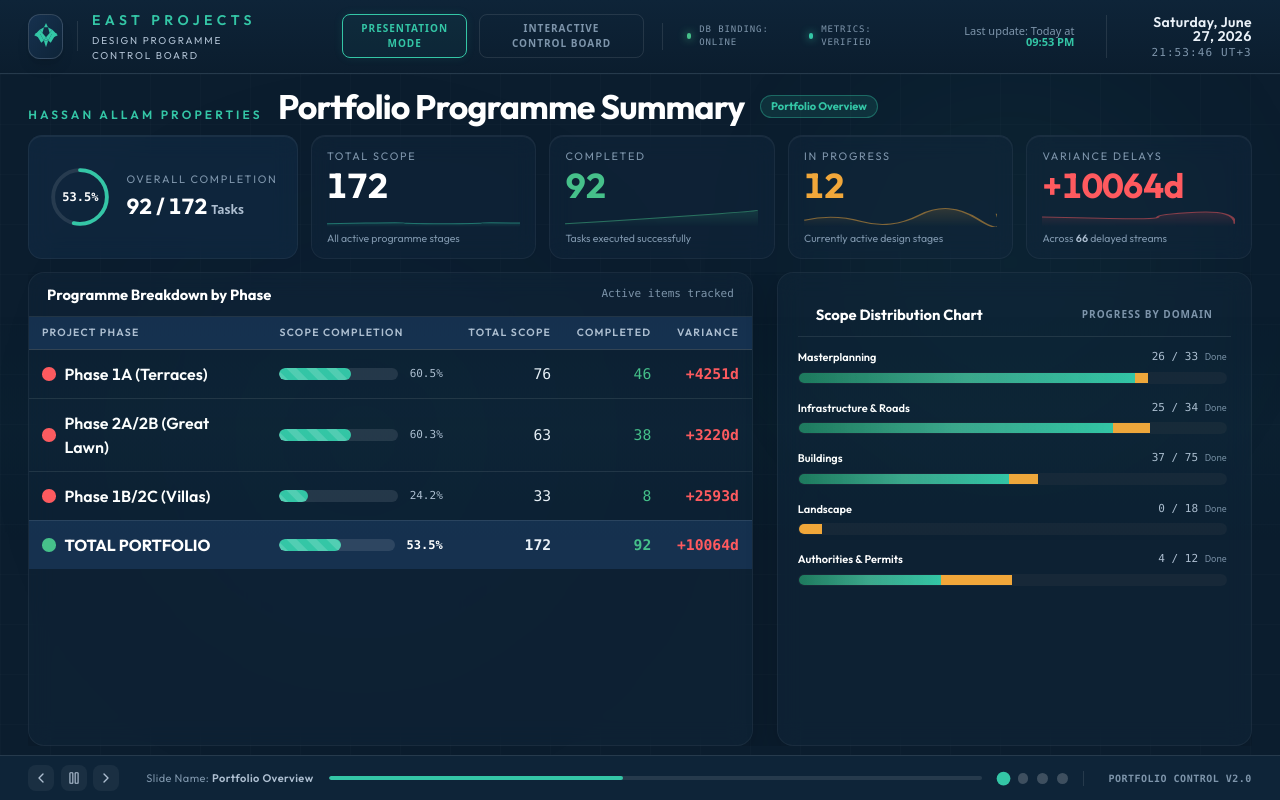
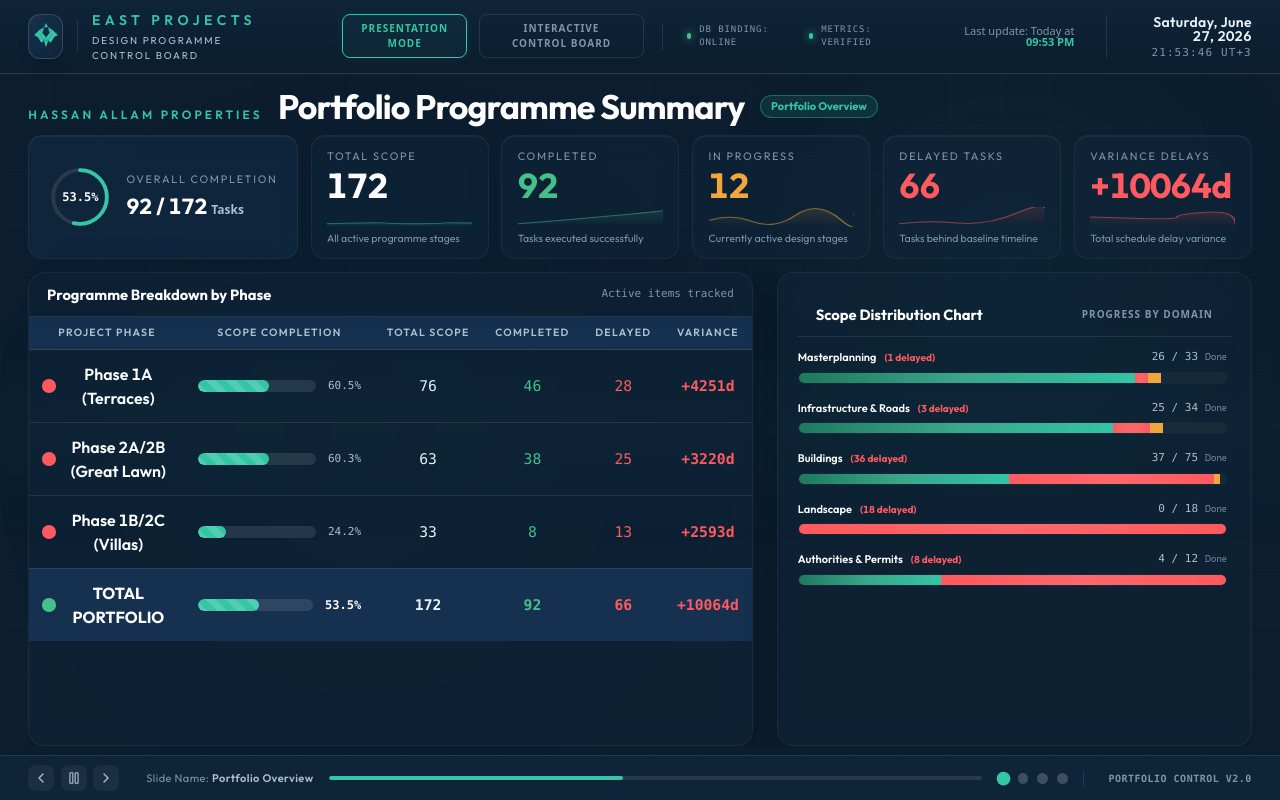
Before and after one commit to Hussammamdouh/HAP, a Next.js app: page / in a window 1280 px wide. Built offline with nearby package versions, Linux system fonts and the light colour scheme.

Commit message:
Presentation Mode demo done

```diff
--- a/app/globals.css
+++ b/app/globals.css
@@ -185,7 +185,7 @@ body {
 }
 
 .kpis.p {
-  grid-template-columns: auto repeat(4, 1fr);
+  grid-template-columns: auto repeat(5, minmax(0, 1fr));
 }
 
 .kpis.s {
@@ -272,7 +272,7 @@ body {
   border: 1px solid rgba(255, 255, 255, 0.05);
   border-radius: 14px;
   padding: 1.2vh 1.5vw;
-  min-width: 13vw;
+  min-width: 0;
   box-shadow: inset 0 1px 0 rgba(255, 255, 255, 0.05);
 }
 
@@ -390,7 +390,7 @@ thead th {
   text-transform: uppercase;
   color: var(--ink2);
   font-weight: 600;
-  text-align: left;
+  text-align: center;
   padding: 1.0vh 1.0vw;
   border-bottom: 1px solid var(--line2);
   white-space: nowrap;
@@ -411,6 +411,7 @@ tbody td {
   border-bottom: 1px solid var(--line);
   font-size: clamp(11px, 1.06vw, 16px);
   vertical-align: middle;
+  text-align: center;
 }
 
 tbody tr:last-child td {
@@ -543,6 +544,7 @@ td.days {
 .proj {
   display: flex;
   align-items: center;
+  justify-content: center;
   gap: .7vw;
   font-weight: 700;
   font-size: clamp(13px, 1.25vw, 19px);
@@ -606,7 +608,7 @@ td.days {
 }
 
 td.num {
-  text-align: right;
+  text-align: center;
   font-variant-numeric: tabular-nums;
 }
 
--- a/app/page.tsx
+++ b/app/page.tsx
@@ -220,16 +220,19 @@ export default function ControlBoardDashboard() {
       const scopeTasks = tasks.filter(t => t.scope === scopeName);
       const total = scopeTasks.length;
       const completed = scopeTasks.filter(t => t.status === 'Complete').length;
-      const inProgress = scopeTasks.filter(t => t.status === 'In Progress').length;
-      const notStarted = scopeTasks.filter(t => t.status === 'Not Started').length;
+      const delayed = scopeTasks.filter(t => t.status !== 'Complete' && getDelayDays(t.bFinish, t.fFinish) > 0).length;
+      const inProgress = scopeTasks.filter(t => t.status === 'In Progress' && getDelayDays(t.bFinish, t.fFinish) <= 0).length;
+      const notStarted = scopeTasks.filter(t => t.status === 'Not Started' && getDelayDays(t.bFinish, t.fFinish) <= 0).length;
 
       return {
         name: scopeName,
         total,
         completed,
+        delayed,
         inProgress,
         notStarted,
         completedPercent: total > 0 ? (completed / total) * 100 : 0,
+        delayedPercent: total > 0 ? (delayed / total) * 100 : 0,
         inProgressPercent: total > 0 ? (inProgress / total) * 100 : 0,
         notStartedPercent: total > 0 ? (notStarted / total) * 100 : 0
       };
@@ -580,6 +583,24 @@ export default function ControlBoardDashboard() {
                   </div>
 
                   <div className="kpi alarm">
+                    <div className="lab">Delayed Tasks</div>
+                    <div className="val text-[#ff5a5f] font-serif-lux">{portfolioStats.delayed}</div>
+                    <div className="w-full h-5 mt-1 overflow-hidden opacity-50">
+                      <svg className="w-full h-full" viewBox="0 0 100 30" preserveAspectRatio="none">
+                        <defs>
+                          <linearGradient id="glow-red-delayed" x1="0" y1="0" x2="0" y2="1">
+                            <stop offset="0%" stopColor="#ff5a5f" stopOpacity="0.3" />
+                            <stop offset="100%" stopColor="#ff5a5f" stopOpacity="0" />
+                          </linearGradient>
+                        </defs>
+                        <path d="M0,25 Q20,20 40,24 T80,10 T100,2" fill="none" stroke="#ff5a5f" strokeWidth="1.5" />
+                        <path d="M0,25 Q20,20 40,24 T80,10 T100,2 L100,30 L0,30 Z" fill="url(#glow-red-delayed)" />
+                      </svg>
+                    </div>
+                    <div className="foot mt-1">Tasks behind baseline timeline</div>
+                  </div>
+
+                  <div className="kpi alarm">
                     <div className="lab">Variance Delays</div>
                     <div className="val text-[#ff5a5f] font-serif-lux">+{portfolioStats.totalDelayDays}d</div>
                     <div className="w-full h-5 mt-1 overflow-hidden opacity-50">
@@ -594,7 +615,7 @@ export default function ControlBoardDashboard() {
                         <path d="M0,15 T30,17 T60,15 T80,8 T100,25 L100,30 L0,30 Z" fill="url(#glow-red)" />
                       </svg>
                     </div>
-                    <div className="foot mt-1">Across <b className="text-white">{portfolioStats.delayed}</b> delayed streams</div>
+                    <div className="foot mt-1">Total schedule delay variance</div>
                   </div>
                 </div>
 
@@ -611,11 +632,12 @@ export default function ControlBoardDashboard() {
                       <table>
                         <thead>
                           <tr>
-                            <th>Project Phase</th>
-                            <th>Scope Completion</th>
-                            <th style={{ textAlign: 'right' }}>Total Scope</th>
-                            <th style={{ textAlign: 'right' }}>Completed</th>
-                            <th style={{ textAlign: 'right' }}>Variance</th>
+                            <th style={{ textAlign: 'center' }}>Project Phase</th>
+                            <th style={{ textAlign: 'center' }}>Scope Completion</th>
+                            <th style={{ textAlign: 'center' }}>Total Scope</th>
+                            <th style={{ textAlign: 'center' }}>Completed</th>
+                            <th style={{ textAlign: 'center' }}>Delayed</th>
+                            <th style={{ textAlign: 'center' }}>Variance</th>
                           </tr>
                         </thead>
                         <tbody>
@@ -628,7 +650,7 @@ export default function ControlBoardDashboard() {
                                 </div>
                               </td>
                               <td>
-                                <div className="flex items-center gap-3">
+                                <div className="flex items-center justify-center gap-3">
                                   <div className="bar flex-grow max-w-[150px]">
                                     <i style={{ width: `${phase.completionPercent}%` }}></i>
                                   </div>
@@ -637,7 +659,8 @@ export default function ControlBoardDashboard() {
                               </td>
                               <td className="num font-mono">{phase.total}</td>
                               <td className="num font-mono text-[#46c08a]">{phase.completed}</td>
-                              <td className="num var text-right font-mono">
+                              <td className="num font-mono text-[#ff5a5f]">{phase.delayed}</td>
+                              <td className="num var text-center font-mono">
                                 {phase.totalDelayDays > 0 ? (
                                   <span className="late text-[#ff5a5f] font-semibold">+{phase.totalDelayDays}d</span>
                                 ) : (
@@ -656,7 +679,7 @@ export default function ControlBoardDashboard() {
                               </div>
                             </td>
                             <td>
-                              <div className="flex items-center gap-3">
+                              <div className="flex items-center justify-center gap-3">
                                 <div className="bar flex-grow max-w-[150px]">
                                   <i style={{ width: `${portfolioStats.completionPercent}%` }}></i>
                                 </div>
@@ -665,7 +688,8 @@ export default function ControlBoardDashboard() {
                             </td>
                             <td className="num font-bold font-mono">{portfolioStats.total}</td>
                             <td className="num font-bold font-mono text-[#46c08a]">{portfolioStats.completed}</td>
-                            <td className="num var text-right font-mono font-bold">
+                            <td className="num font-bold font-mono text-[#ff5a5f]">{portfolioStats.delayed}</td>
+                            <td className="num var text-center font-mono font-bold">
                               {portfolioStats.totalDelayDays > 0 ? (
                                 <span className="late text-[#ff5a5f]">+{portfolioStats.totalDelayDays}d</span>
                               ) : (
@@ -688,7 +712,12 @@ export default function ControlBoardDashboard() {
                       {scopeBreakdown.map((scope, idx) => (
                         <div key={idx} className="space-y-1.5">
                           <div className="flex justify-between items-center text-[11px]">
-                            <span className="text-white font-semibold">{scope.name}</span>
+                            <span className="text-white font-semibold">
+                              {scope.name}
+                              {scope.delayed > 0 && (
+                                <span className="text-[#ff5a5f] ml-2 text-[10px] font-bold">({scope.delayed} delayed)</span>
+                              )}
+                            </span>
                             <span className="text-[#aebfd1] font-mono">{scope.completed} / {scope.total} <small className="text-[#7e95ab] font-sans">Done</small></span>
                           </div>
                           {/* Stacked bar */}
@@ -698,6 +727,15 @@ export default function ControlBoardDashboard() {
                                 style={{ width: `${scope.completedPercent}%` }}
                                 className="h-full bg-gradient-to-r from-[#1f7a5e] to-[#34c6a6] transition-all duration-500 relative"
                                 title={`Complete: ${scope.completed}`}
+                              >
+                                <div className="absolute inset-0 bg-gradient-to-r from-white/0 via-white/10 to-white/0 w-full h-full animate-[pulse_2s_infinite]" />
+                              </div>
+                            )}
+                            {scope.delayedPercent > 0 && (
+                              <div
+                                style={{ width: `${scope.delayedPercent}%` }}
+                                className="h-full bg-[#ff5a5f] transition-all duration-500 relative"
+                                title={`Delayed: ${scope.delayed}`}
                               >
                                 <div className="absolute inset-0 bg-gradient-to-r from-white/0 via-white/10 to-white/0 w-full h-full animate-[pulse_2s_infinite]" />
                               </div>
@@ -827,20 +865,25 @@ export default function ControlBoardDashboard() {
 
                         <div className="space-y-3.5 flex-grow overflow-y-auto pr-1 scrollable-y">
                           {upcomingMilestones.map((t, idx) => (
-                            <div key={idx} className="bg-white/5 border border-white/5 hover:border-white/10 transition-colors rounded-xl p-3 flex items-center gap-3">
-                              <div className="w-7 h-7 rounded-lg bg-[#f1a73a]/10 border border-[#f1a73a]/25 flex items-center justify-center shrink-0">
-                                <Clock size={14} className="text-[#f1a73a]" />
+                            <div key={idx} className="bg-white/5 border border-white/5 hover:border-white/10 transition-colors rounded-xl p-3 flex items-start gap-3">
+                              <div className="w-8 h-8 rounded-full bg-gradient-to-br from-[#34c6a6] to-[#0e2438] border border-white/10 flex items-center justify-center font-bold text-white text-[9px] shrink-0 mt-0.5">
+                                {t.owner ? t.owner.split('/').map(w => w.trim().charAt(0)).join('') : '—'}
                               </div>
                               <div className="min-w-0 flex-grow text-left">
-                                <span className="text-[9px] font-bold text-[#7e95ab] uppercase tracking-wider block">{t.scope}</span>
+                                <div className="flex items-center justify-between gap-2">
+                                  <span className="text-[9px] font-bold text-[#7e95ab] uppercase tracking-wider block">{t.scope}</span>
+                                  <span className="text-[9px] font-bold text-[#34c6a6] px-1.5 py-0.5 border border-[#34c6a6]/30 bg-[#34c6a6]/10 rounded-md shrink-0 leading-none">
+                                    Active
+                                  </span>
+                                </div>
                                 <span className="font-semibold text-white block text-[11px] truncate mt-0.5" title={t.stage}>{t.stage}</span>
                                 <span className="text-[10px] font-mono text-[#aebfd1] block mt-0.5 flex items-center gap-1">
                                   <Calendar size={11} className="text-[#34c6a6]" />
-                                  Due: {t.fFinish}
+                                  Due: {t.fFinish || '—'}
                                 </span>
-                              </div>
-                              <div className="text-[9px] font-bold text-[#f1a73a] px-2 py-0.5 border border-[#f1a73a]/20 bg-[#f1a73a]/5 rounded-md shrink-0">
-                                Active
+                                <span className="text-[9px] text-[#7e95ab] block mt-1">
+                                  Owner: <b className="text-[#aebfd1] font-semibold">{t.owner || '—'}</b> | Agent: <b className="text-[#aebfd1] font-semibold">{t.consultant || '—'}</b>
+                                </span>
                               </div>
                             </div>
                           ))}
@@ -879,6 +922,10 @@ export default function ControlBoardDashboard() {
                                     </span>
                                   </div>
                                   <span className="font-semibold text-white block text-[11px] truncate mt-0.5" title={t.stage}>{t.stage}</span>
+                                  <span className="text-[10px] font-mono text-[#aebfd1] block mt-0.5 flex items-center gap-1.5">
+                                    <Calendar size={11} className="text-[#ff5a5f]" />
+                                    Planned: <b className="text-white font-normal">{t.bFinish || '—'}</b> → Forecast: <b className="text-white font-normal">{t.fFinish || '—'}</b>
+                                  </span>
                                   <span className="text-[9px] text-[#7e95ab] block mt-1">
                                     Owner: <b className="text-[#aebfd1] font-semibold">{t.owner || '—'}</b> | Agent: <b className="text-[#aebfd1] font-semibold">{t.consultant || '—'}</b>
                                   </span>
@@ -1058,7 +1105,7 @@ export default function ControlBoardDashboard() {
                         <th>Baseline</th>
                         <th>Forecast</th>
                         <th>Status</th>
-                        <th style={{ textAlign: 'right' }}>Variance</th>
+                        <th style={{ textAlign: 'center' }}>Variance</th>
                       </tr>
                     </thead>
                     <tbody className="divide-y divide-white/5">
```
